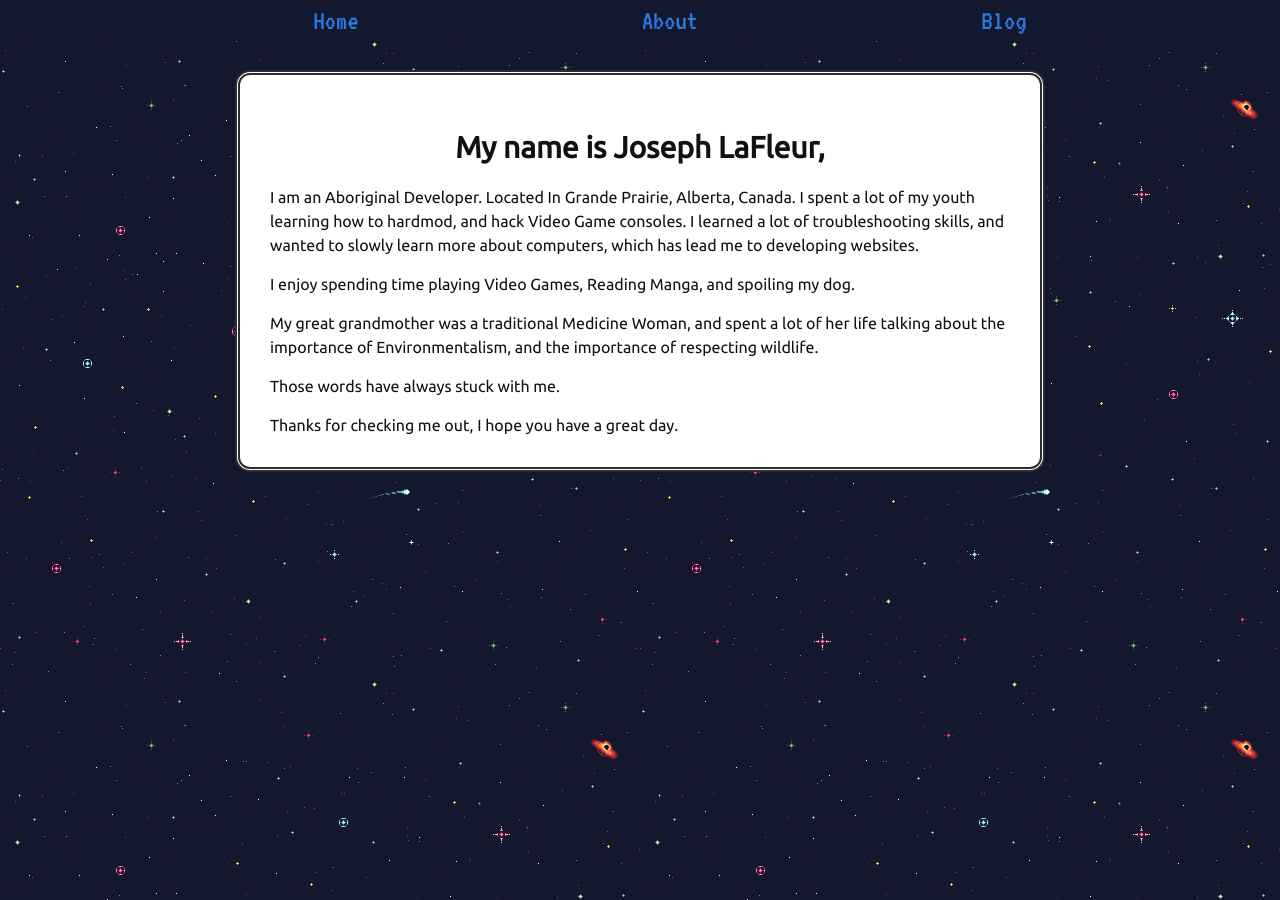
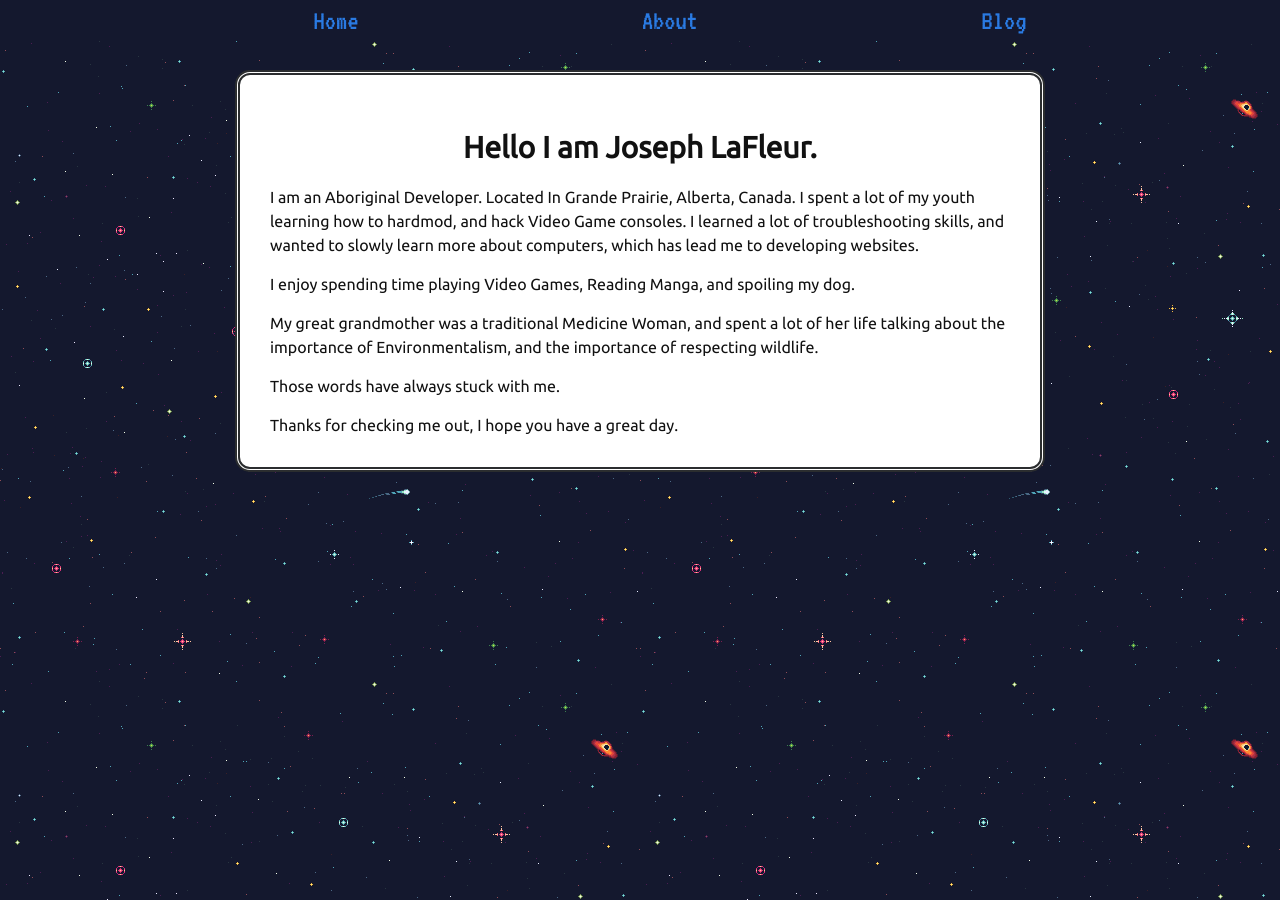
Before and after one commit to jlafleur93/jlafleur93.github.io, a Jekyll site: the page built from docs/about.markdown, in a window 1280 px wide. Built offline with Jekyll 4.4.1, drawn with Linux system fonts in a browser that asks for light colours.

Commit message:
wording changes

```diff
--- a/docs/about.markdown
+++ b/docs/about.markdown
@@ -6,10 +6,11 @@ permalink: /about/
 menu: about
 ---
 
-My name is Joseph LaFleur,
+
+Hello I am Joseph LaFleur.
 
 I am an Aboriginal Developer.
- Located In Grande Prairie, Alberta, Canada.
+Located In Grande Prairie, Alberta, Canada.
 I spent a lot of my youth learning how to hardmod, and hack Video Game consoles. I learned a lot of troubleshooting skills, and wanted to slowly learn more about computers, which has lead me to developing websites.
 
 I enjoy spending time playing Video Games, Reading Manga, and spoiling my dog.
```
